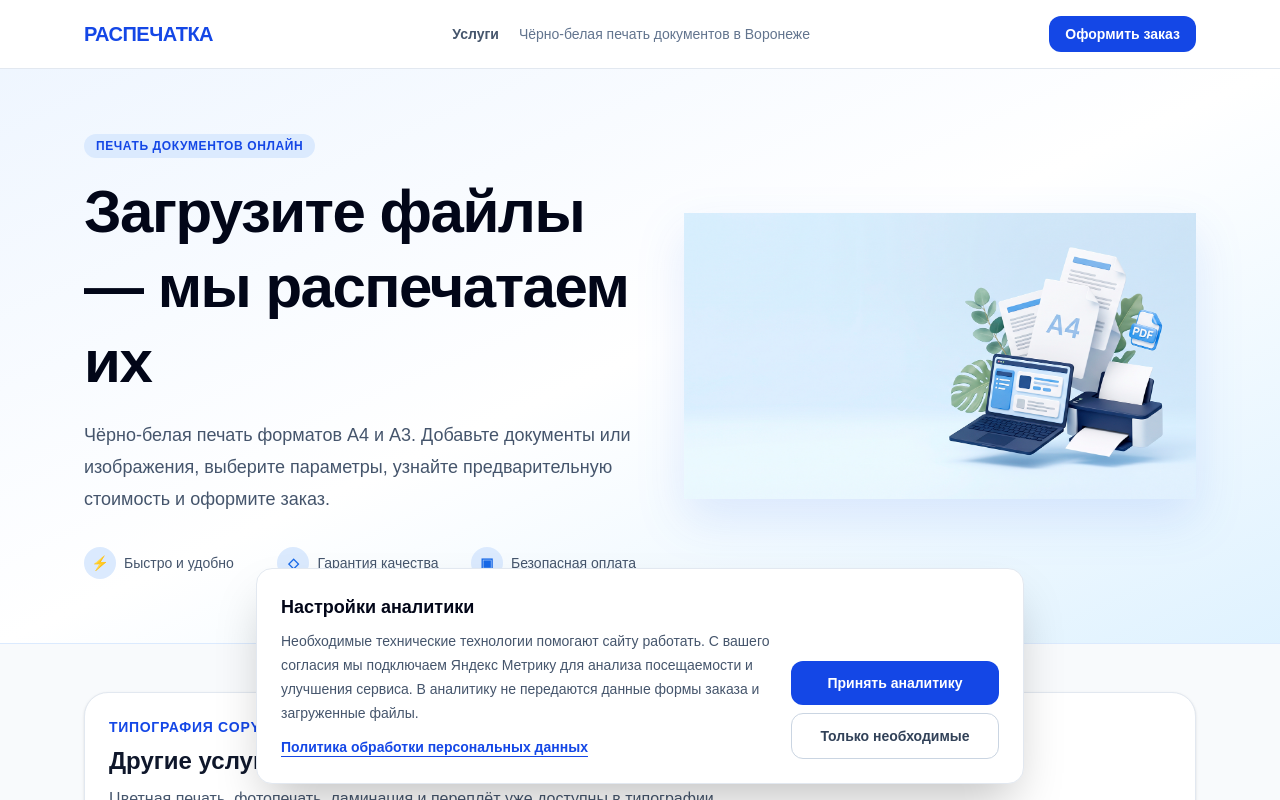
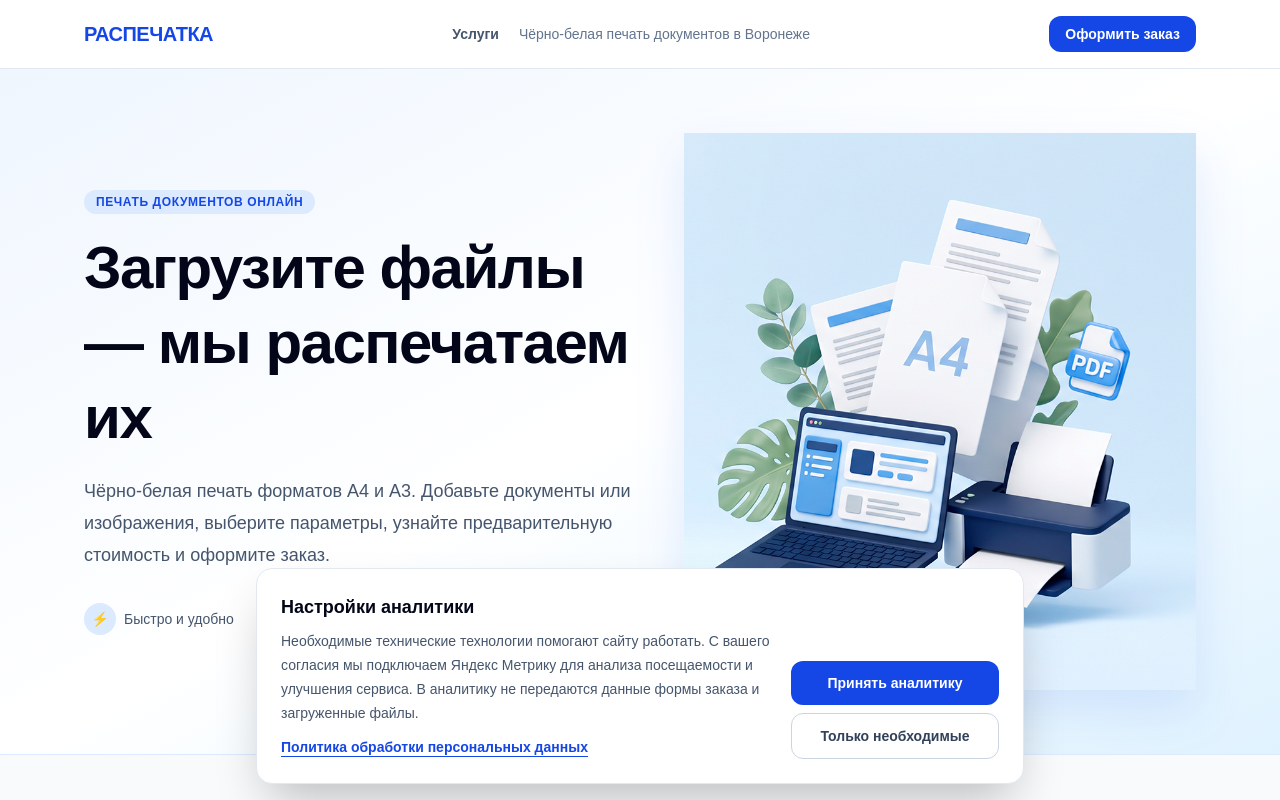
Before and after one commit to belamiru/raspechatka, a Next.js app: page / in a window 1280 px wide. Shown: the top 800 px of the page. Built offline with nearby package versions, Linux system fonts and the light colour scheme.

Commit message:
feat: refresh homepage visual design v 1.1

```diff
--- a/app/page.tsx
+++ b/app/page.tsx
@@ -582,7 +582,7 @@ export default function Home() {
 
           <div className="hero-illustration-wrap" aria-hidden="true">
             <img
-              src="/images/hero-printing-documents.png"
+              src="/images/hero-printing-documents.webp"
               alt=""
               className="hero-illustration"
               width="800"
```
Also changed, not shown: public/images/hero-printing-documents.webp (added).
